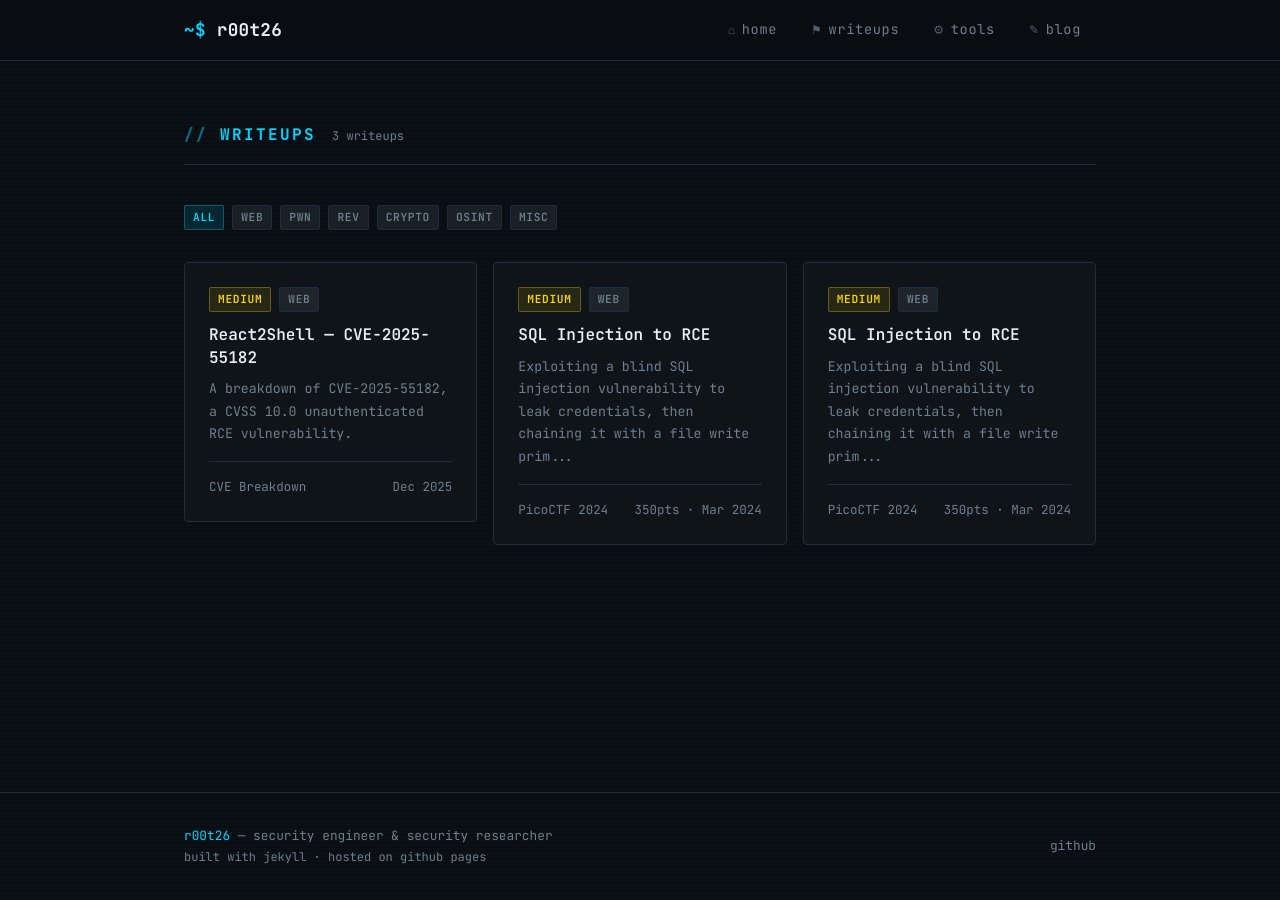
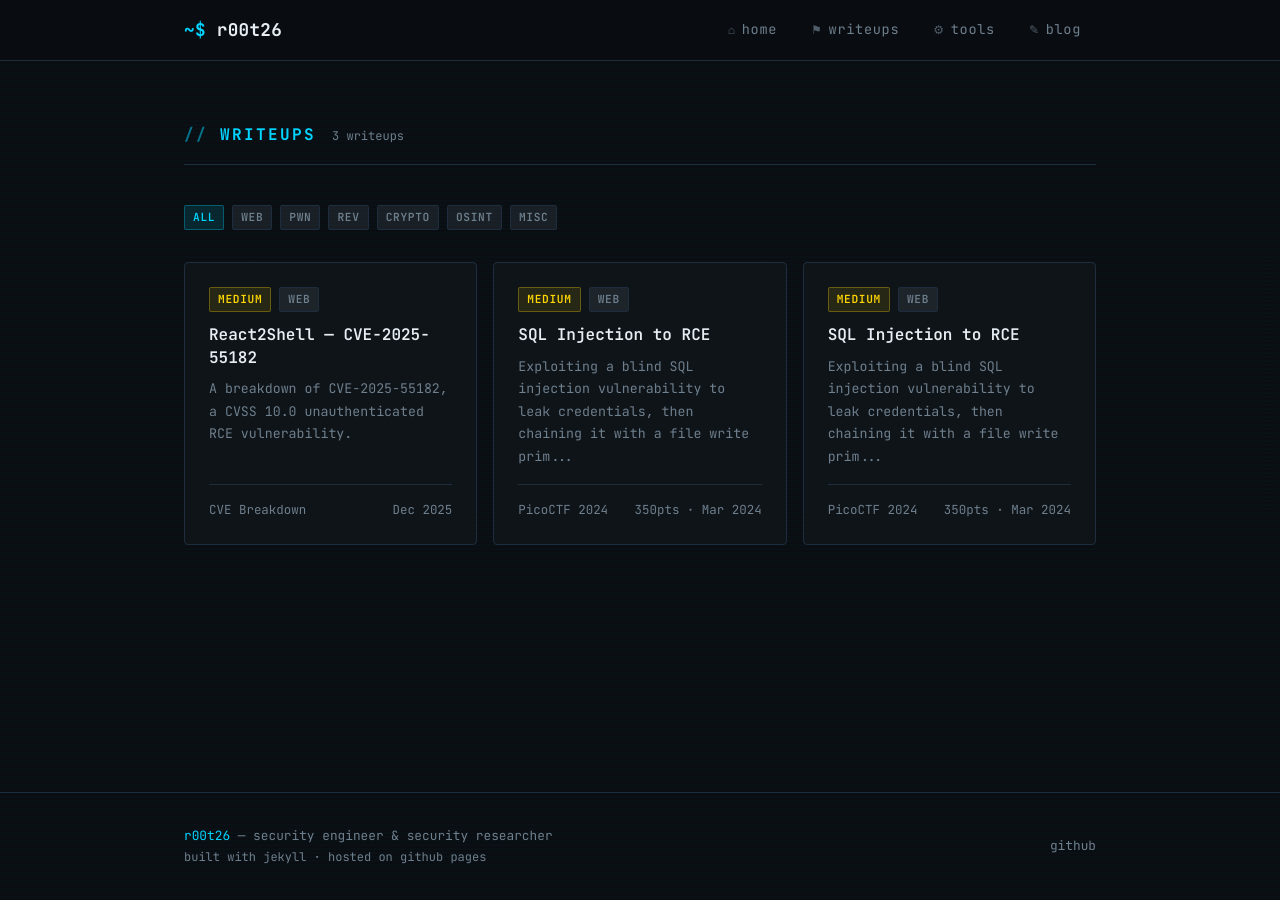
Before and after one commit to erik-dzibela/erik-dzibela.github.io, a Jekyll site: the page built from writeups/index.html, in a window 1280 px wide. Built offline with Jekyll 4.4.1, drawn with Linux system fonts in a browser that asks for light colours.

Commit message:
CSS fixes

```diff
--- a/assets/css/main.css
+++ b/assets/css/main.css
@@ -204,7 +204,7 @@ main { flex: 1; padding: 60px 0; }
 .hero {
   padding: 80px 0 60px;
   position: relative;
-  overflow: hidden;
+  overflow: visible;
 }
 
 .hero::before {
@@ -348,7 +348,7 @@ main { flex: 1; padding: 60px 0; }
   display: grid;
   grid-template-columns: repeat(auto-fit, minmax(280px, 1fr));
   gap: 16px;
-  align-items: start;
+  align-items: stretch;
 }
 
 .card {
@@ -359,6 +359,9 @@ main { flex: 1; padding: 60px 0; }
   transition: all var(--transition);
   position: relative;
   overflow: hidden;
+  display: flex;
+  flex-direction: column;
+  height: 100%;
 }
 
 .card::before {
@@ -413,6 +416,7 @@ main { flex: 1; padding: 60px 0; }
   border-top: 1px solid var(--border);
   font-size: 0.78rem;
   color: var(--text-dim);
+  margin-top: auto;
 }
 
 .card-link {
```
